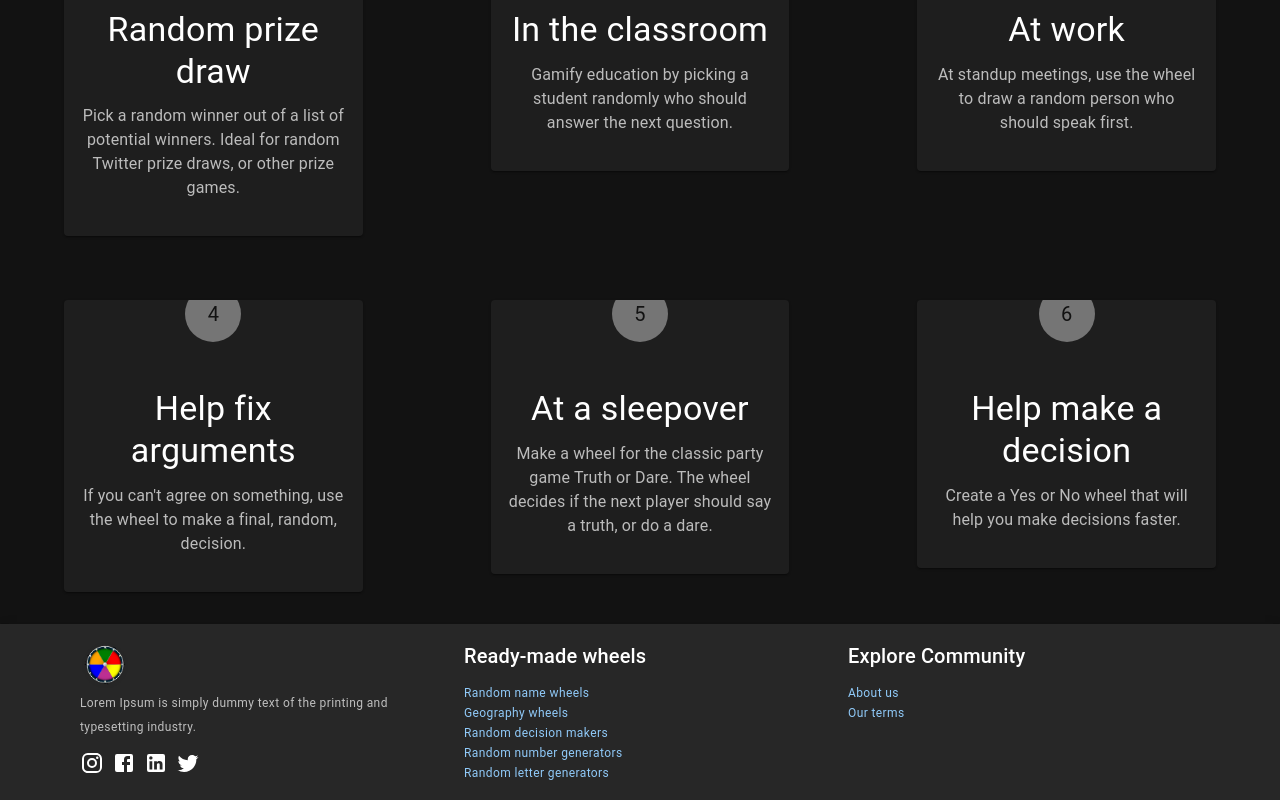
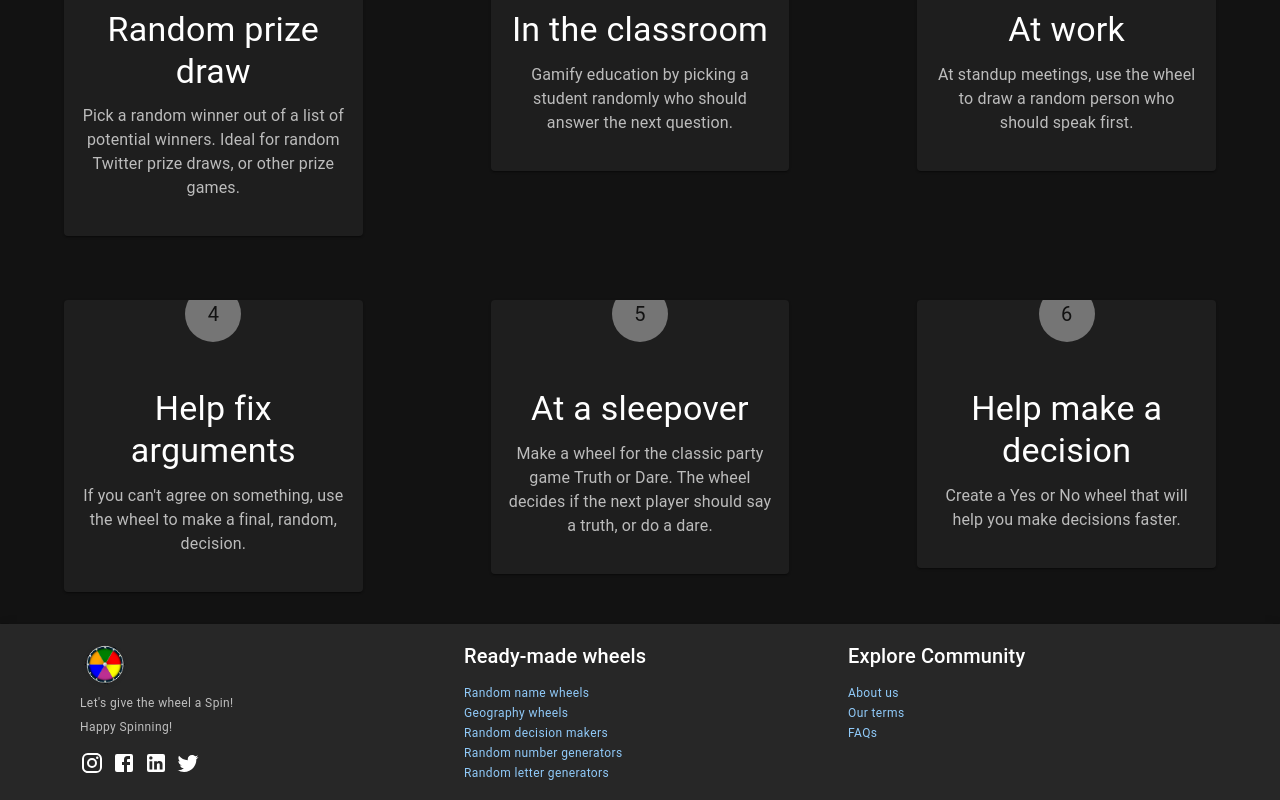
Before and after one commit to pushkar0108/spin-my-wheel, a Next.js app: page / in a window 1280 px wide. Shown: the part 1335-2135 px from the top of the page. Built offline with nearby package versions, Linux system fonts and the light colour scheme; no server answers.

Commit message:
Progress

```diff
--- a/src/components/Footer.js
+++ b/src/components/Footer.js
@@ -48,7 +48,8 @@ function Footer() {
                 alt="Picture of the author"
               />
               <Typography sx={{ mb: 1.5 }} variant="caption" color="text.secondary">
-                Lorem Ipsum is simply dummy text of the printing and typesetting industry.
+                Let's give the wheel a Spin! <br/>
+                Happy Spinning!
               </Typography>
               <Box sx={{ mt: 1.5 }}>
                 <InstagramIcon sx={{ mr: 1 }} />
@@ -76,6 +77,7 @@ function Footer() {
               list={[
                 "About us",
                 "Our terms",
+                "FAQs",
               ]}
             />
           </Grid>
```
